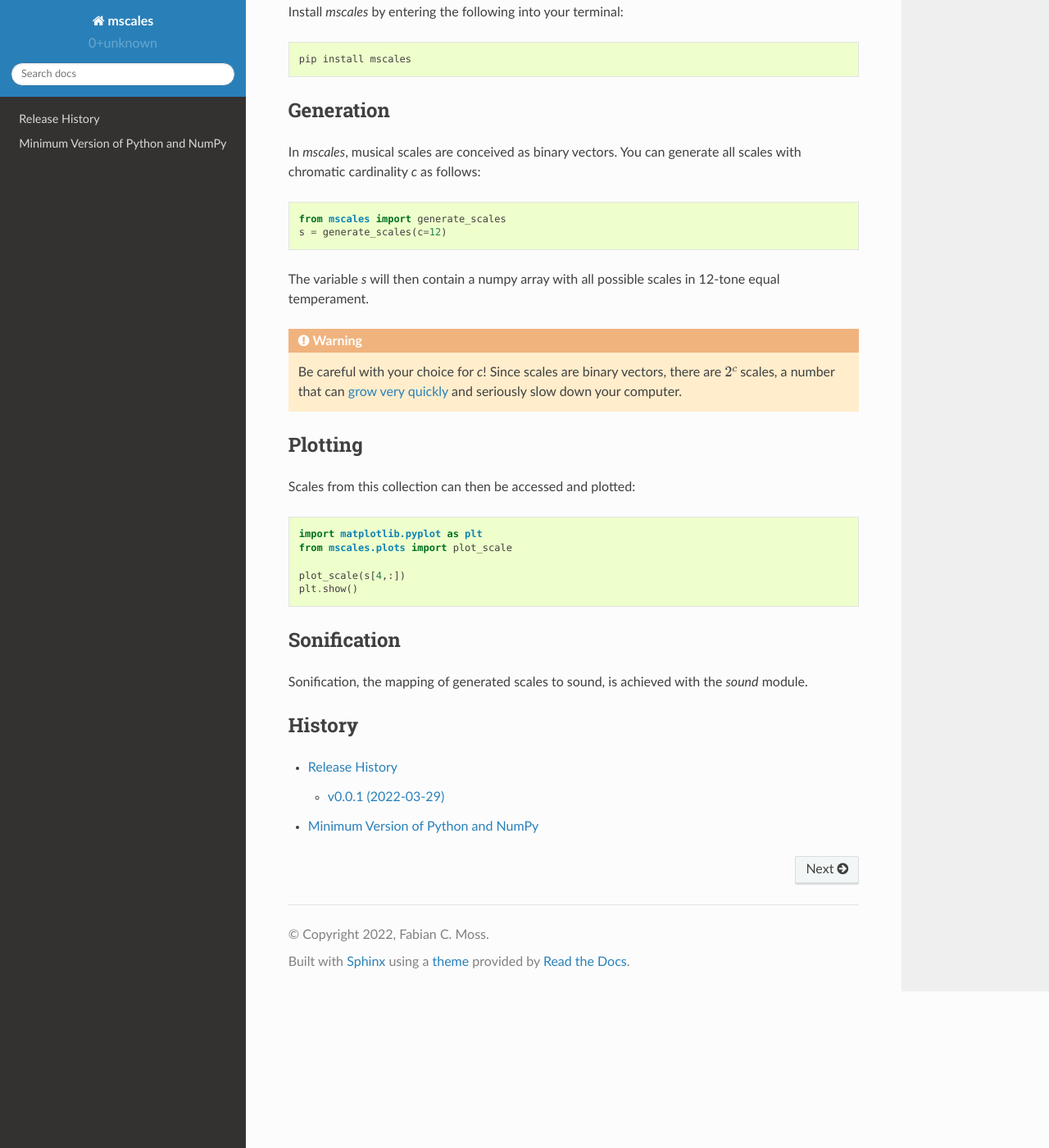
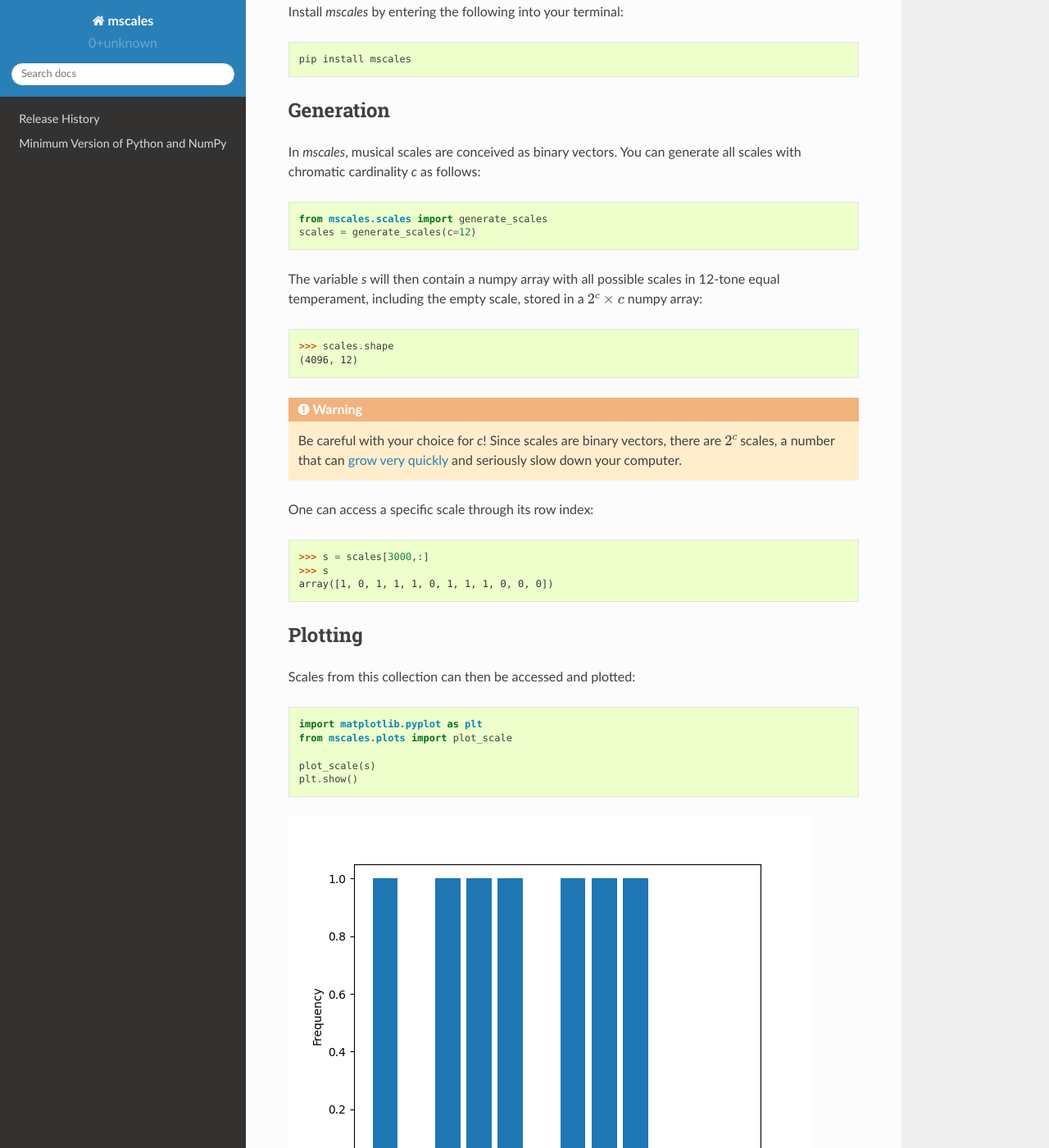
Before and after one commit to fabianmoss/mscales, a Sphinx documentation site: the page built from docs/source/index.rst, in a window 1280 px wide and 1400 px high, scrolled down 213 px. Shown: the whole window at 82% size. Built offline with Sphinx 7.4.7 and the Read the Docs theme 2.0.0, drawn with Linux system fonts in a browser that asks for light colours; some of the changed text lies outside the part shown.

Commit message:
reformat

```diff
--- a/docs/source/index.rst
+++ b/docs/source/index.rst
@@ -21,17 +21,27 @@ You can generate all scales with chromatic cardinality `c` as follows:
 
 .. code-block:: python
 
-    from mscales import generate_scales
-    s = generate_scales(c=12)
+    from mscales.scales import generate_scales
+    scales = generate_scales(c=12)
 
 The variable `s` will then contain a numpy array with all possible scales
-in 12-tone equal temperament.
+in 12-tone equal temperament, including the empty scale,
+stored in a :math:`2^c \times c` numpy array:
+
+>>> scales.shape
+(4096, 12)
 
 .. warning::
    Be careful with your choice for `c`!
    Since scales are binary vectors, there are :math:`2^c` scales,
    a number that can `grow very quickly <https://en.wikipedia.org/wiki/Power_of_two>`_
    and seriously slow down your computer.
+
+One can access a specific scale through its row index:
+
+>>> s = scales[3000,:]
+>>> s
+array([1, 0, 1, 1, 1, 0, 1, 1, 1, 0, 0, 0])
 
 Plotting
 --------
@@ -43,15 +53,33 @@ Scales from this collection can then be accessed and plotted:
    import matplotlib.pyplot as plt
    from mscales.plots import plot_scale
 
-   plot_scale(s[4,:])
+   plot_scale(s)
    plt.show()
 
+.. image:: img/example-scale.png
+   :alt: Example scale.
 
 Sonification
 ------------
 
 Sonification, the mapping of generated scales to sound,
 is achieved with the `sound` module.
+
+.. code-block:: python
+
+   from mscales.sound import tone_cloud
+
+   t = tone_cloud(s, save_as="example-scale.wav")
+
+.. raw:: html
+
+    <audio controls="controls">
+      <source src="_static/example-scale.wav" type="audio/wav">
+      Your browser does not support the <code>audio</code> element.
+    </audio>
+
+There are lots of parameters to change the sound. They will be documented
+in more detail in the future.
 
 History
 -------
```
Also changed, not shown: docs/source/img/example-scale.png (added), 3 other files.
